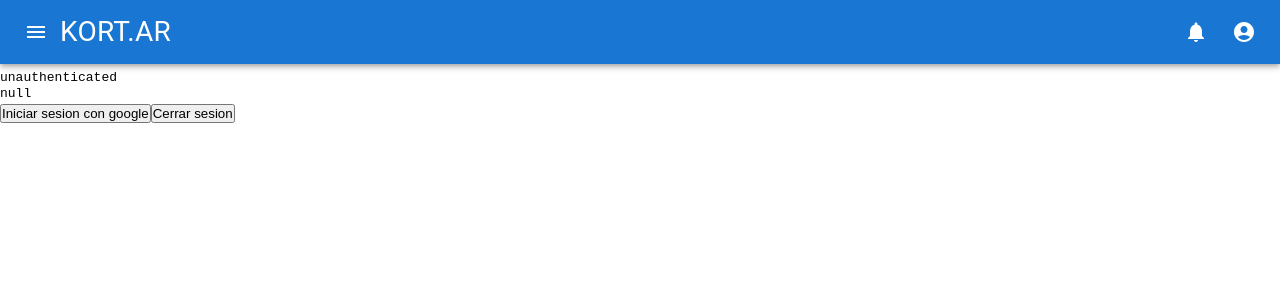
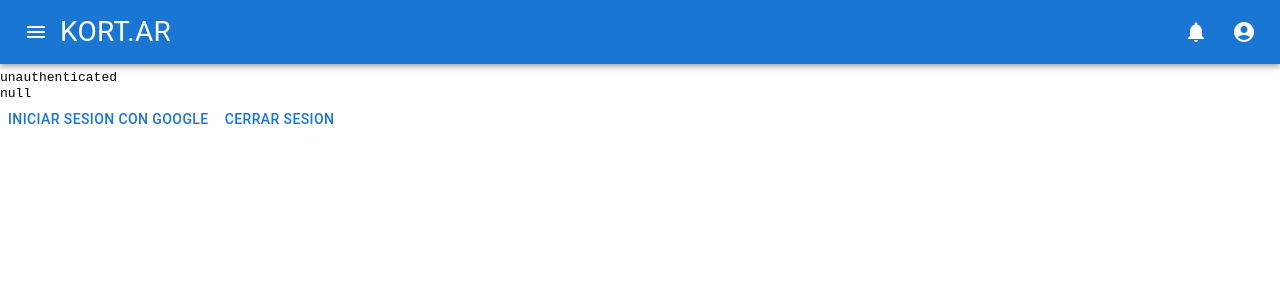
Before and after one commit to rei-rala/kort.ar, a Next.js app: page / in a window 1280 px wide. Shown: the top 300 px of the page. Built offline with nearby package versions, Linux system fonts and the light colour scheme; no server answers.

Commit message:
button to material ui [fix linter]

```diff
--- a/src/app/page.tsx
+++ b/src/app/page.tsx
@@ -1,5 +1,6 @@
 "use client";
 
+import { Button } from "@mui/material";
 import { useSession, signIn, signOut } from "next-auth/react";
 
 export default function Home() {
@@ -10,8 +11,8 @@ export default function Home() {
       <code>
         <pre>{JSON.stringify(data, null, "\t")}</pre>
       </code>
-      <button onClick={() => signIn("google")}>Iniciar sesion con google</button>
-      <button onClick={() => signOut()}>Cerrar sesion</button>
+      <Button onClick={() => signIn("google")}>Iniciar sesion con google</Button>
+      <Button onClick={() => signOut()}>Cerrar sesion</Button>
     </main>
   );
 }
```
